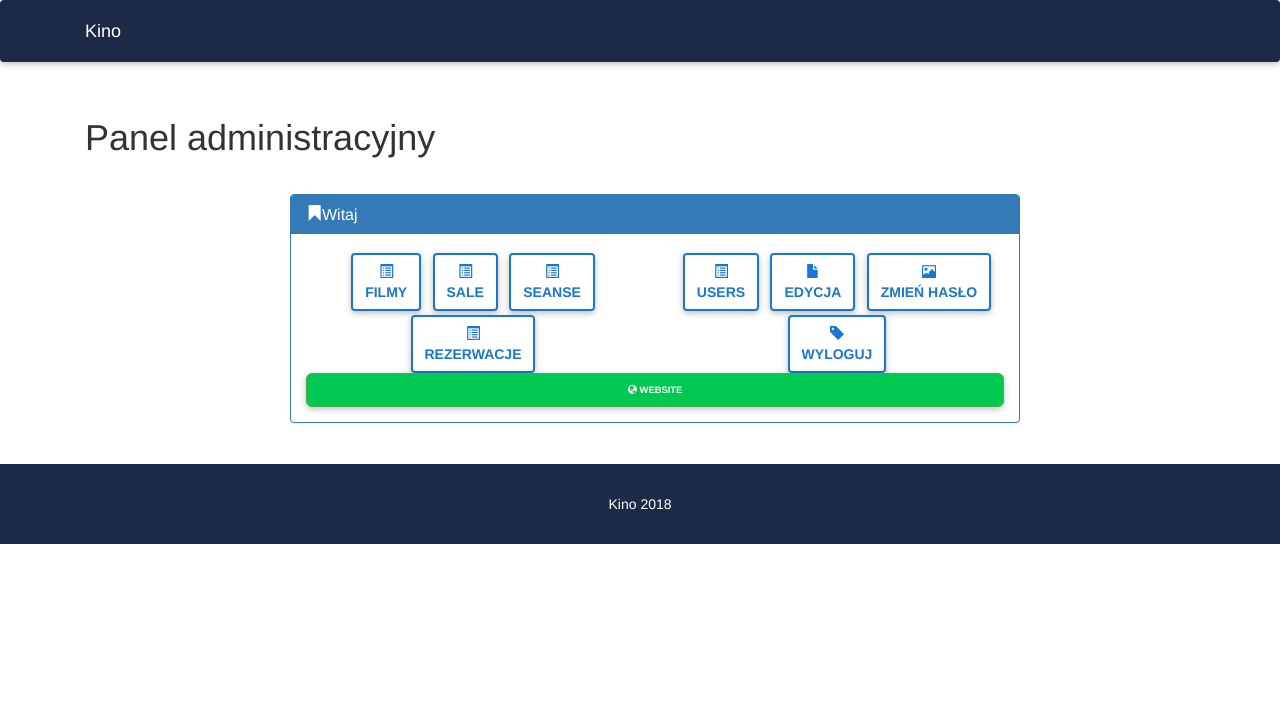
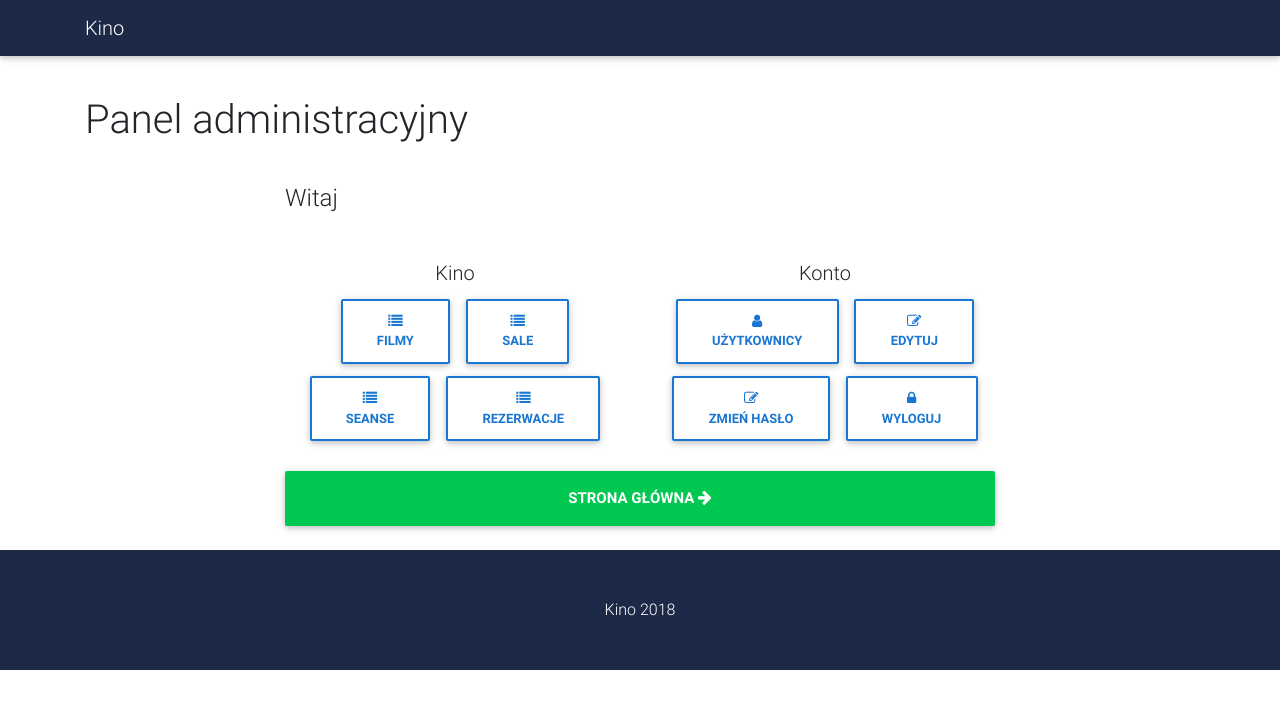
Before and after one commit to FilipRebizant/Cinema, a Symfony app: template templates/admin/index.html.twig in a window 1280 px wide. Shown: the top 709 px of the page. Run offline with Twig, Linux system fonts and the light colour scheme; the template is opened without the code that fills it, so the values that code supplies are empty; some libraries are stand-ins or nearby versions.

Commit message:
admin_panel fix

```diff
--- a/templates/admin/index.html.twig
+++ b/templates/admin/index.html.twig
@@ -1,18 +1,11 @@
 {% extends 'base.html.twig' %}
 
-
-{% block title %}Admin site{% endblock %}
+{% block title %}Panel administracyjny{% endblock %}
 
 {% block body %}
-<link href="//netdna.bootstrapcdn.com/bootstrap/3.0.0/css/bootstrap.min.css" rel="stylesheet" id="bootstrap-css">
-
 
     <section class="admin_area">
     <h1 class="admin_area__heading">Panel administracyjny</h1>
-
-
-
-
 
     <div class="container">
         <div class="row">
@@ -20,8 +13,7 @@
             <div class="col-md-8">
                 <div class="panel panel-primary">
                     <div class="panel-heading">
-                    <h3 class="panel-title">
-                        <span class="glyphicon glyphicon-bookmark"></span>Witaj {{ app.user.username }}</h3>
+                        <h4 class="panel-title mb-5">Witaj {{ app.user.username }}</h4>
 
 
                     </div>
@@ -29,20 +21,39 @@
                     <div class="panel-body">
                         <div class="row text-center font-normal">
                             <div class="col-xs-6 col-md-6">
-                             <a class="btn btn-outline-blue waves-effect waves-light"  role="button" href="{{ path('movie_index') }}"><span class="glyphicon glyphicon-list-alt"></span> <br/>Filmy</a>
-                             <a class="btn btn-outline-blue waves-effect waves-light"  role="button" href="{{ path('hall_index') }}"><span class="glyphicon glyphicon-list-alt"></span> <br/>Sale</a>
-                             <a  class="btn btn-outline-blue waves-effect waves-light"  role="button" href="{{ path('screening_index') }}"><span class="glyphicon glyphicon-list-alt"></span> <br/>Seanse</a>
-                             <a class="btn btn-outline-blue waves-effect waves-light"  role="button" href="{{ path('reservation_index') }}"><span class="glyphicon glyphicon-list-alt"></span> <br/>  Rezerwacje</a>
+                                <h5>Kino</h5>
+                                <a class="btn btn-outline-blue waves-effect waves-light" role="button"
+                                   href="{{ path('movie_index') }}"><i class="fa fa-list"></i>
+                                    <br/>Filmy</a>
+                                <a class="btn btn-outline-blue waves-effect waves-light" role="button"
+                                   href="{{ path('hall_index') }}"><i class="fa fa-list"></i>
+                                    <br/>Sale</a>
+                                <a class="btn btn-outline-blue waves-effect waves-light" role="button"
+                                   href="{{ path('screening_index') }}"><i
+                                            class="fa fa-list"></i> <br/>Seanse</a>
+                                <a class="btn btn-outline-blue waves-effect waves-light" role="button"
+                                   href="{{ path('reservation_index') }}">
+                                    <i class="fa fa-list"></i> <br/> Rezerwacje</a>
 
                             </div>
                             <div class="col-xs-6 col-md-6">
-                            <a class="btn btn-outline-blue waves-effect waves-light"  role="button" href="{{ path('admin_users') }}"><span class="glyphicon glyphicon-list-alt"></span> <br/>Users</a>
-                            <a href="{{ path('fos_user_profile_edit') }}" class="btn btn-outline-blue waves-effect waves-light" role="button"><span class="glyphicon glyphicon-file"></span> <br/>Edycja</a>
-                             <a href="{{ path('fos_user_change_password') }}" class="btn btn-outline-blue waves-effect waves-light" role="button"><span class="glyphicon glyphicon-picture"></span> <br/>Zmień hasło</a>
-                             <a href="/logout" class="btn btn-outline-blue waves-effect waves-light" role="button"><span class="glyphicon glyphicon-tag"></span> <br/>Wyloguj</a>
+                                <h5>Konto</h5>
+                                <a class="btn btn-outline-blue waves-effect waves-light" role="button"
+                                   href="{{ path('admin_users') }}"><i class="fa fa-user"></i>
+                                    <br/>Użytkownicy</a>
+                                <a href="{{ path('fos_user_profile_edit') }}"
+                                   class="btn btn-outline-blue waves-effect waves-light" role="button"><i
+                                            class="fa fa-edit"></i> <br/>Edytuj</a>
+                                <a href="{{ path('fos_user_change_password') }}"
+                                   class="btn btn-outline-blue waves-effect waves-light" role="button"><i
+                                            class="fa fa-edit"></i> <br/>Zmień hasło</a>
+                                <a href="/logout" class="btn btn-outline-blue waves-effect waves-light"
+                                   role="button"><i class="fa fa-lock"></i> <br/>Wyloguj</a>
                             </div>
                         </div>
-                    <a href="{{ path('home') }}" class="btn btn-success btn-lg btn-block" role="button"><span class="glyphicon glyphicon-globe"></span> Website</a>
+                        <a href="{{ path('home') }}" class="btn btn-success btn-lg btn-block mt-4" role="button">Strona
+                            główna <i
+                                    class="fa fa-arrow-right"></i></a>
                     </div>
                 </div>
             </div>
```
Also changed, not shown: public/build/js/app.js, public/build/js/seats.js. Lines whose indentation alone changed are shown as unchanged.
